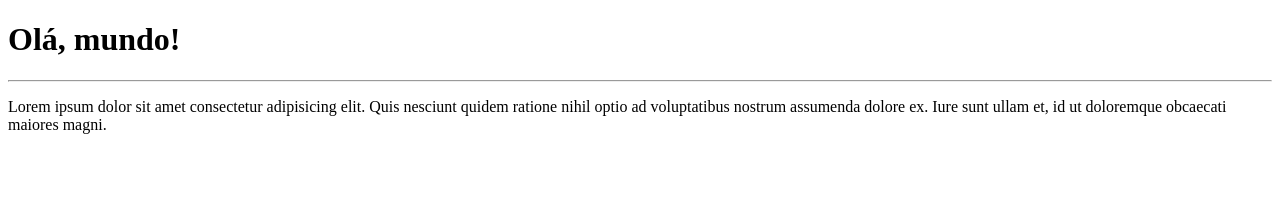
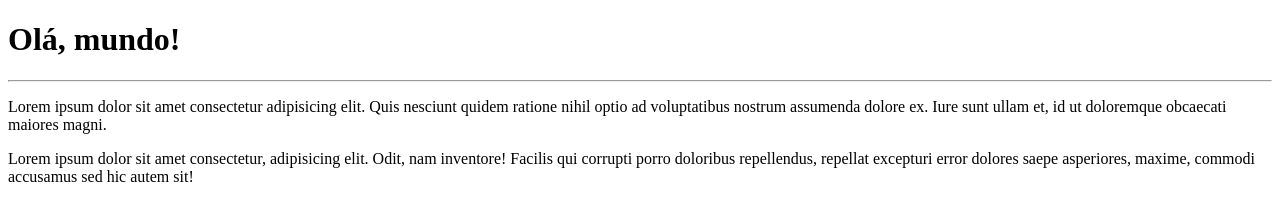
Before and after one commit to mundinsouza1997/Ola_Mundo, a plain HTML site: page site-exemplo/index.html in a window 1280 px wide. Drawn offline with Linux system fonts and the light colour scheme.

Commit message:
Update index.html

```diff
--- a/site-exemplo/index.html
+++ b/site-exemplo/index.html
@@ -9,5 +9,6 @@
     <h1>Olá, mundo!</h1>
     <hr>
     <p>Lorem ipsum dolor sit amet consectetur adipisicing elit. Quis nesciunt quidem ratione nihil optio ad voluptatibus nostrum assumenda dolore ex. Iure sunt ullam et, id ut doloremque obcaecati maiores magni.</p>
+    <p>Lorem ipsum dolor sit amet consectetur, adipisicing elit. Odit, nam inventore! Facilis qui corrupti porro doloribus repellendus, repellat excepturi error dolores saepe asperiores, maxime, commodi accusamus sed hic autem sit!</p>
 </body>
 </html>
```
